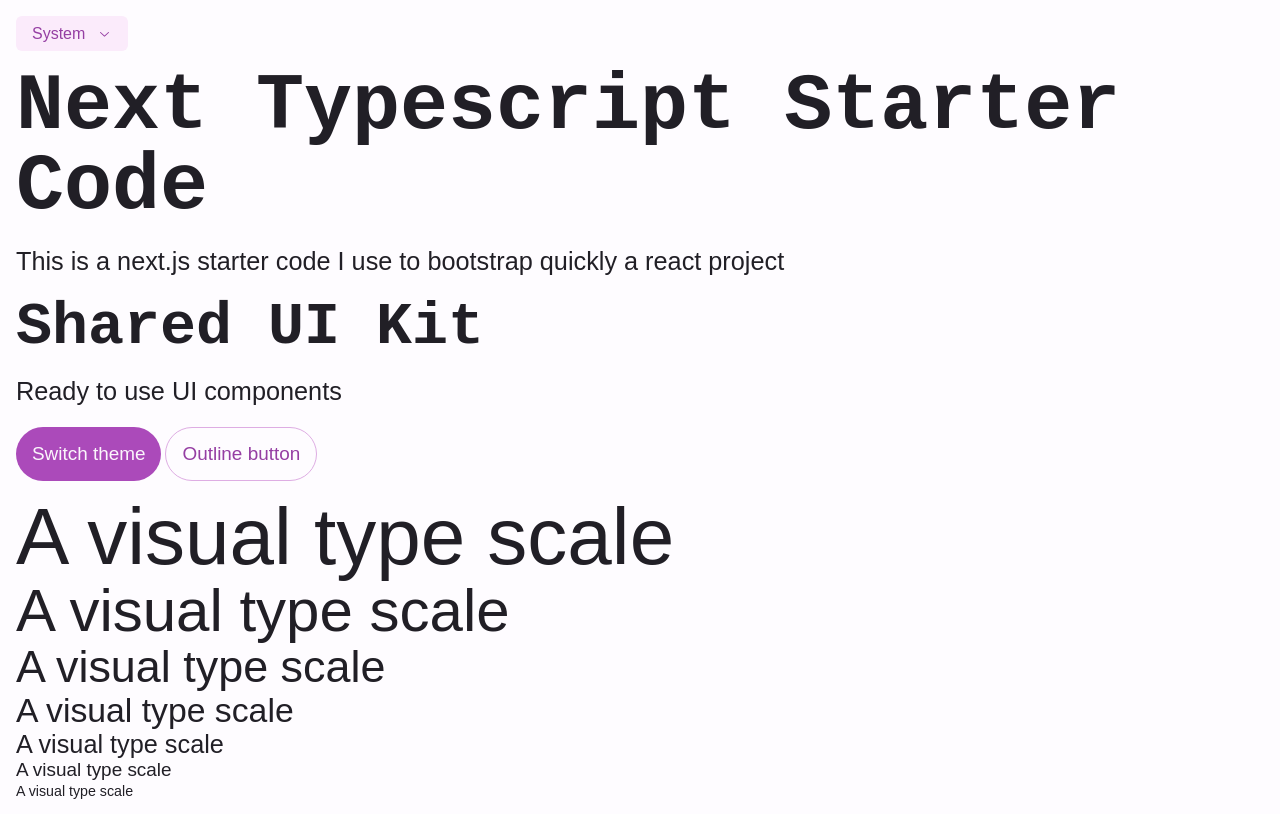
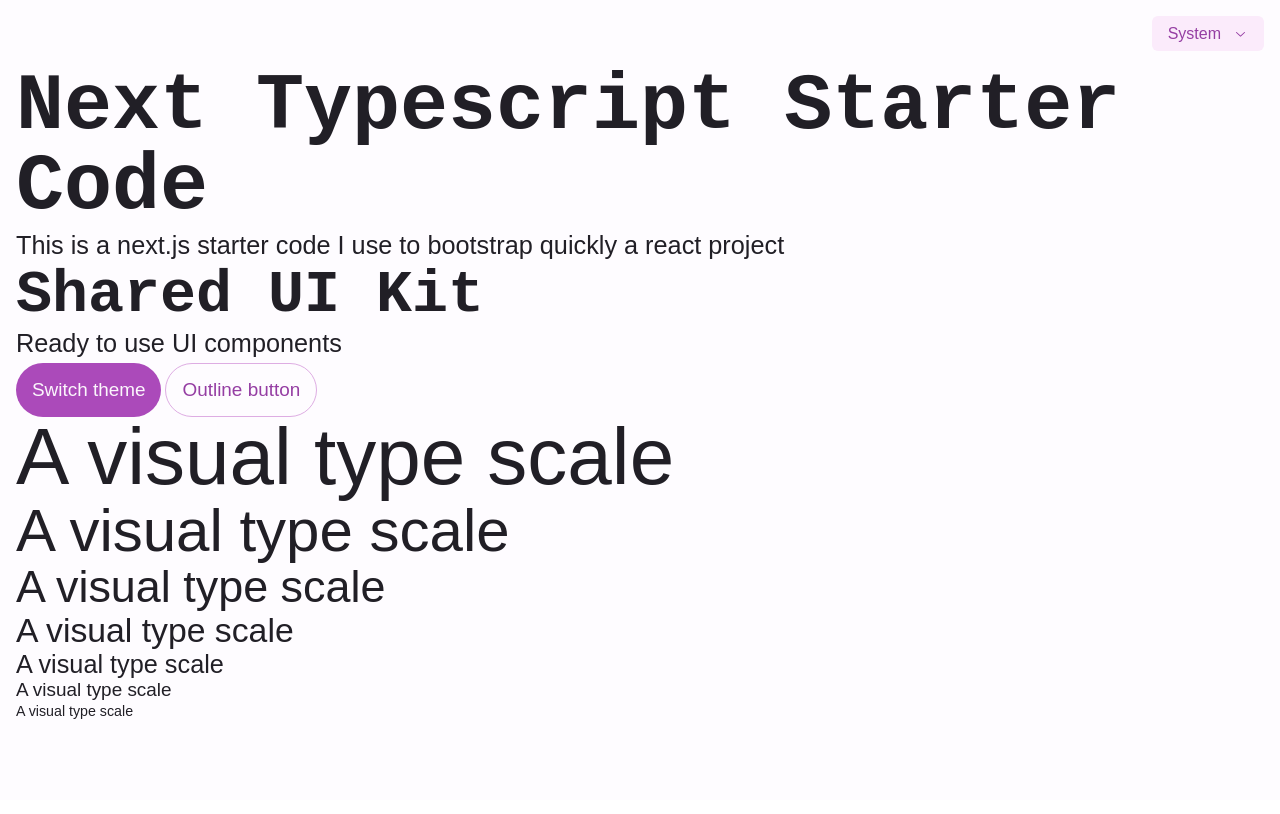
Before and after one commit to notAro14/next-ts-starter, a Next.js app: page / in a window 1280 px wide. Built offline with nearby package versions, Linux system fonts and the light colour scheme.

Commit message:
Refactor layout

```diff
--- a/src/features/select-theme/select-theme.tsx
+++ b/src/features/select-theme/select-theme.tsx
@@ -1,5 +1,5 @@
 import { useTheme } from "next-themes"
-import { useReducer, useEffect, Fragment } from "react"
+import { useReducer, useEffect, Fragment, FC } from "react"
 import Box from "src/ui-kit/box"
 
 import Select, {
@@ -32,7 +32,7 @@ const DISABLED_THEMES = [
   },
 ]
 
-const SelectTheme = () => {
+const SelectTheme: FC<{ className?: string }> = ({ className }) => {
   const [mounted, toggleMounted] = useReducer(() => true, false)
   const { theme, setTheme, themes } = useTheme()
 
@@ -52,7 +52,7 @@ const SelectTheme = () => {
 
   return (
     <Select onValueChange={(newValue) => setTheme(newValue)} value={theme}>
-      <SelectTrigger aria-label="Theme">
+      <SelectTrigger className={className} aria-label="Theme">
         <SelectValue placeholder="Select a theme" />
         <SelectIcon>
           <SelectChevronDownIcon />
--- a/src/pages/_app.tsx
+++ b/src/pages/_app.tsx
@@ -7,6 +7,7 @@ import type { AppType } from "next/dist/shared/lib/utils"
 import type { AppPropsWithLayout } from "src/types"
 // FUNCTIONS
 import { globalStyles, lightTheme, darkTheme } from "src/ui-kit/stitches.config"
+import Layout from "src/shared/layout"
 
 const MyApp = (({ Component, pageProps }: AppPropsWithLayout) => {
   // inject global reset style
@@ -15,13 +16,12 @@ const MyApp = (({ Component, pageProps }: AppPropsWithLayout) => {
   const getLayout =
     Component.getLayout ??
     ((page) => {
-      return <>{page}</>
+      return <Layout>{page}</Layout>
     })
 
   const [queryClient] = useState(() => new QueryClient())
 
-  return getLayout(
-    <QueryClientProvider client={queryClient}>
+  return (
     <ThemeProvider
       attribute="class"
       defaultTheme="system"
@@ -30,9 +30,10 @@ const MyApp = (({ Component, pageProps }: AppPropsWithLayout) => {
         dark: darkTheme.className,
       }}
     >
-        <Component {...pageProps} />
+      <QueryClientProvider client={queryClient}>
+        {getLayout(<Component {...pageProps} />)}
+      </QueryClientProvider>
     </ThemeProvider>
-    </QueryClientProvider>
   )
 }) as AppType
 
--- a/src/pages/index.tsx
+++ b/src/pages/index.tsx
@@ -7,9 +7,8 @@ import Heading from "src/ui-kit/heading"
 import Button from "src/ui-kit/button"
 import Flex from "src/ui-kit/flex"
 import Text from "src/ui-kit/text"
-import SelectTheme from "src/features/select-theme"
 import SwitchTheme from "src/features/switch-theme"
-import Layout from "src/shared/layout"
+import Box from "src/ui-kit/box"
 
 const IndexPage: NextPageWithLayout = () => {
   return (
@@ -17,9 +16,7 @@ const IndexPage: NextPageWithLayout = () => {
       <Head>
         <title>Next Typescript starter code</title>
       </Head>
-
-      <Flex as="main" direction="column" gap="4">
-        <SelectTheme />
+      <Box as="main">
         <Heading as="h1" css={{ fontSize: "$4xl" }}>
           Next Typescript Starter Code
         </Heading>
@@ -49,13 +46,9 @@ const IndexPage: NextPageWithLayout = () => {
           <Text>A visual type scale</Text>
           <Text size="sm">A visual type scale</Text>
         </Flex>
-      </Flex>
+      </Box>
     </>
   )
 }
 
-IndexPage.getLayout = (page) => {
-  return <Layout>{page}</Layout>
-}
-
 export default IndexPage
--- a/src/shared/layout/layout.ts
+++ /dev/null
@@ -1,10 +0,0 @@
-import { styled } from "src/ui-kit/stitches.config"
-
-const Layout = styled("div", {
-  "$$component-app-bg-default": "$colors$semantic-bg",
-  backgroundColor: "$$component-app-bg-default",
-  minHeight: "100%",
-  padding: "$md",
-})
-
-export default Layout
--- /dev/null
+++ b/src/shared/layout/layout.tsx
@@ -0,0 +1,29 @@
+import { FC, ReactNode } from "react"
+
+import { styled } from "src/ui-kit/stitches.config"
+import SelectTheme from "src/features/select-theme"
+
+const StyledSelectTheme = styled(SelectTheme, {
+  alignSelf: "flex-end",
+})
+
+const StyledLayout = styled("div", {
+  "$$component-app-bg-default": "$colors$semantic-bg",
+  backgroundColor: "$$component-app-bg-default",
+  minHeight: "100%",
+  padding: "$md",
+  display: "flex",
+  flexDirection: "column",
+  gap: "$md",
+})
+
+const Layout: FC<{ children: ReactNode }> = ({ children }) => {
+  return (
+    <StyledLayout>
+      <StyledSelectTheme />
+      {children}
+    </StyledLayout>
+  )
+}
+
+export default Layout
--- a/src/ui-kit/select/select.tsx
+++ b/src/ui-kit/select/select.tsx
@@ -24,8 +24,6 @@ const StyledContent = styled(SelectPrimitive.SelectContent, {
     "0px 10px 38px -10px rgba(22, 23, 24, 0.35), 0px 10px 20px -15px rgba(22, 23, 24, 0.2)",
 })
 const StyledTrigger = styled(SelectPrimitive.SelectTrigger, {
-  all: "unset",
-
   "$$component-select-font": "$fonts$semantic-primary",
   "$$component-select-bg": "$colors$semantic-ui-bg",
   "$$component-select-bg-hovered": "$colors$semantic-ui-bg-hovered",
@@ -37,6 +35,7 @@ const StyledTrigger = styled(SelectPrimitive.SelectTrigger, {
   lineHeight: 1,
   height: 35,
   borderRadius: 6,
+  border: "none",
   backgroundColor: "$$component-select-bg",
   color: "$$component-select-color",
   alignItems: "center",
```
Lines whose indentation alone changed are shown as unchanged.
